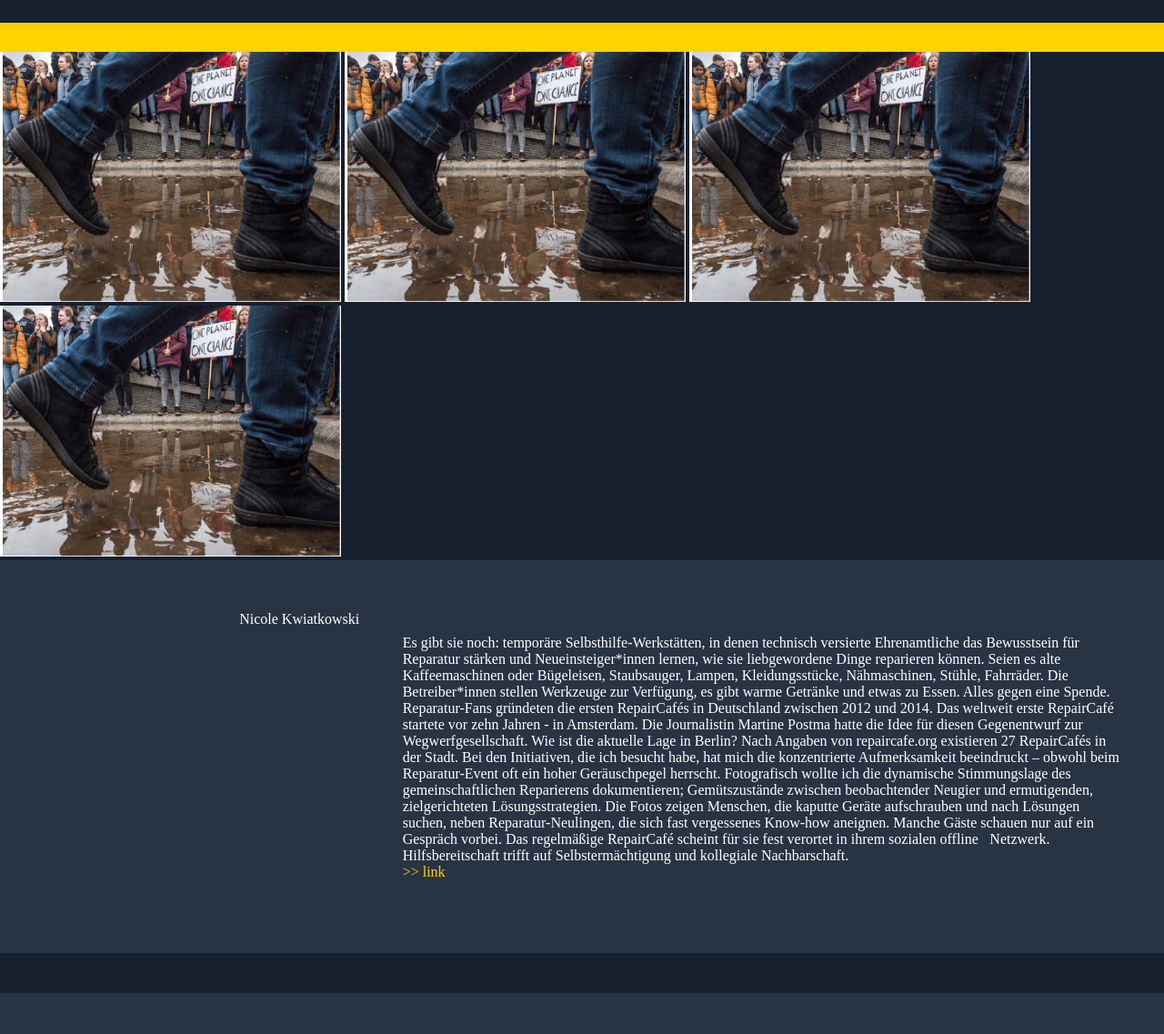
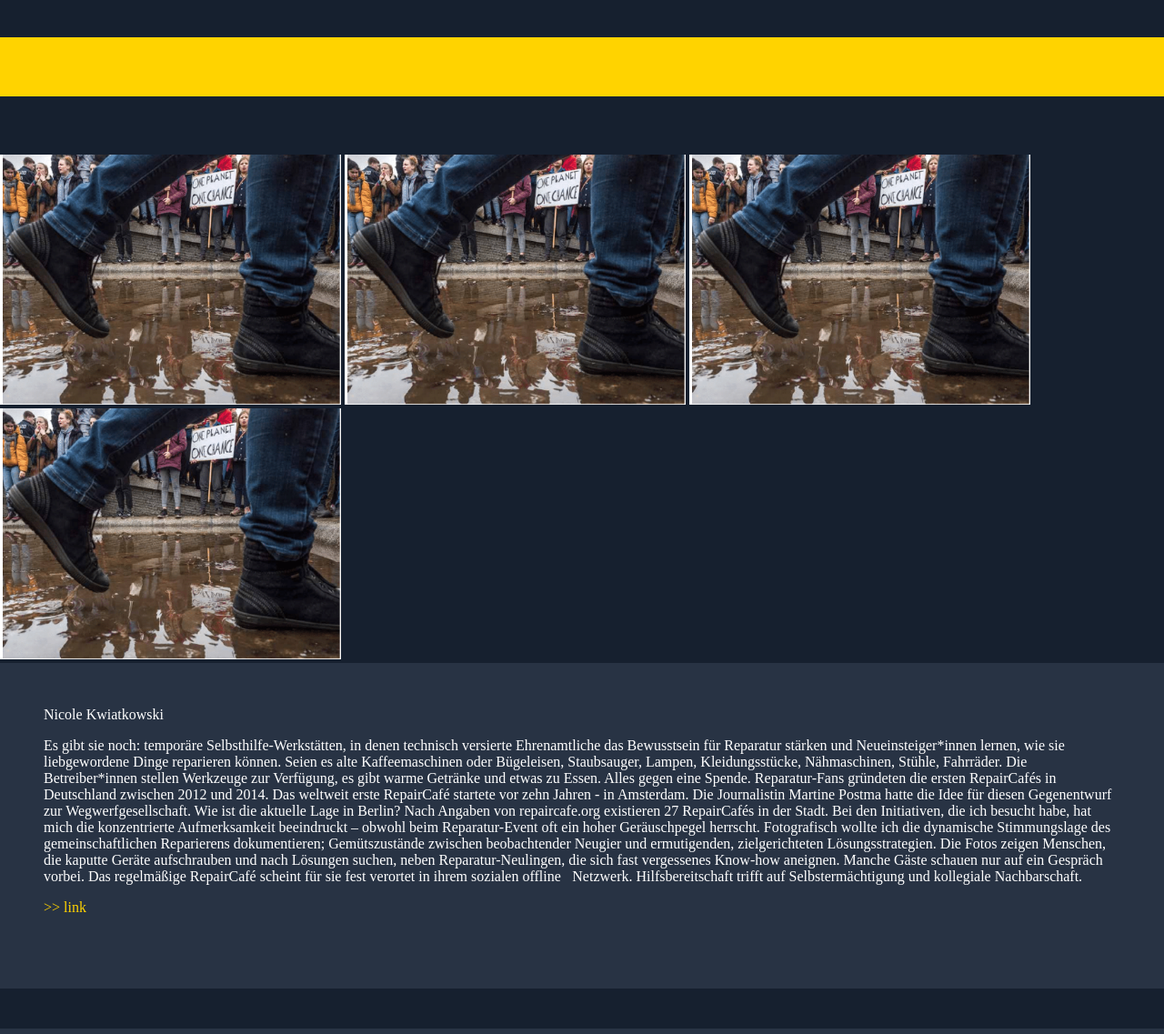
Before and after one commit to Sabrestoo/Exhibition-Website, a plain HTML site: page Kunstler.html in a window 1280 px wide. Shown: the part 87-1224 px from the top of the page at 91% size. Drawn offline with Linux system fonts and the light colour scheme; a web font is replaced by a local one.

Commit message:
Removed image from biography page and added content for all photgraphers

```diff
--- a/css/style.css
+++ b/css/style.css
@@ -138,6 +138,16 @@ footer {
     display: grid;
     grid-template-columns: repeat(3, 1fr);
     background-color: var(--secondary-bg-color);
+}
+
+  /*small image styles */
+  .img-sm {
+    max-width: 375px !important;
+}
+
+/* Lightbox fullscreen images styles */
+.img-lg {
+    width: 1350px !important;
 }
 
 
@@ -374,7 +384,9 @@ footer {
 
         .banner {
             max-width: 50vw;
-            margin-top: 3rem;
+            margin-top: 4rem;
+            min-height: 65px;
+            margin-bottom: 4rem;
         }
 
         #kunstler-banner {
@@ -546,16 +558,6 @@ footer {
         }
 
 
-        /*small image styles */
-        .img-sm {
-            max-width: 375px;
-        }
-
-        /* Lightbox fullscreen images styles */
-        .img-lg {
-            width: 100%;
-        }
-
         /* Next & previous buttons */
         .prev,
         .next {
@@ -590,24 +592,26 @@ footer {
 
         .about .name {
             grid-area: name;
-            justify-self: end;
-            margin-right: 10%;
-            padding: .5rem;
+            justify-self: start;
+            margin-right: .75rem;
+            padding-bottom: 1rem;
         }
 
         .about img {
             grid-area: img;
-            max-width: 80%;
             justify-self: center;
+            align-self: center;
 
         }
 
         .about .about-text {
+
             grid-area: about;
             align-self: center;
         }
 
         .about .photos-link {
+            margin-top: 1rem;
             grid-area: link;
         }
 
@@ -620,9 +624,9 @@ footer {
             margin-bottom: 2.75rem;
             grid-template-areas:
                 "name . ."
-                "img about about"
-                "img about about"
-                "img link link";
+                "about about about"
+                "about about about"
+                "link link link";
         }
 
         /* Katalog */
```
